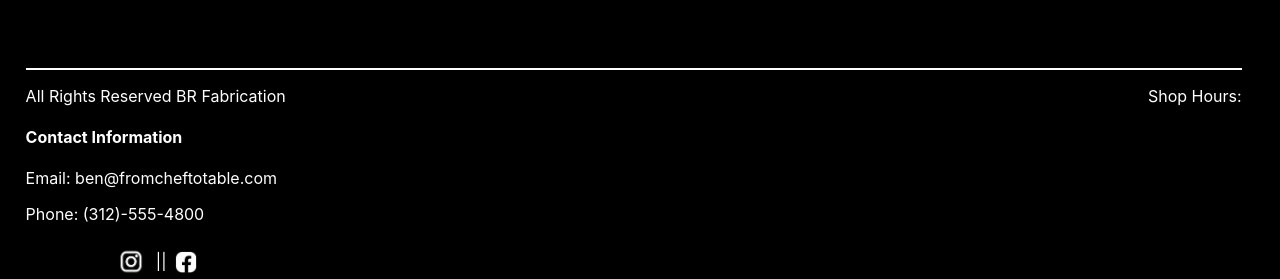
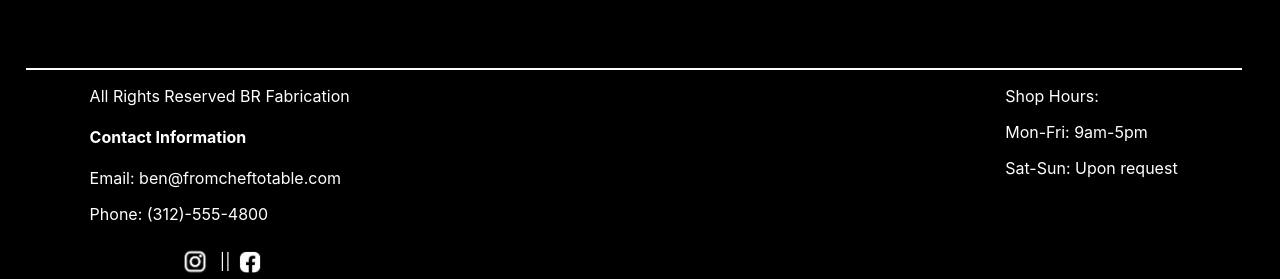
Before and after one commit to mwrowan89/BR-Fabrication-React.js, a React (Create React App) app: page / in a window 1280 px wide. Shown: the part 4396-4675 px from the top of the page. Built offline with nearby package versions, Linux system fonts and the light colour scheme.

Commit message:
Updated footer l&f

```diff
--- a/src/components/Footer.jsx
+++ b/src/components/Footer.jsx
@@ -43,6 +43,8 @@ function Footer() {
       </div>
       <div className="footer-right">
         <p>Shop Hours: </p>
+        <p>Mon-Fri: 9am-5pm</p>
+        <p>Sat-Sun: Upon request</p>
       </div>
     </div>
   );
--- a/src/css/Footer.css
+++ b/src/css/Footer.css
@@ -13,5 +13,9 @@
   justify-content: center;
   color: white;
 }
+.footer-left {
+  margin-left: 5vw;
+}
 .footer-right {
+  margin-right: 5vw;
 }
```
